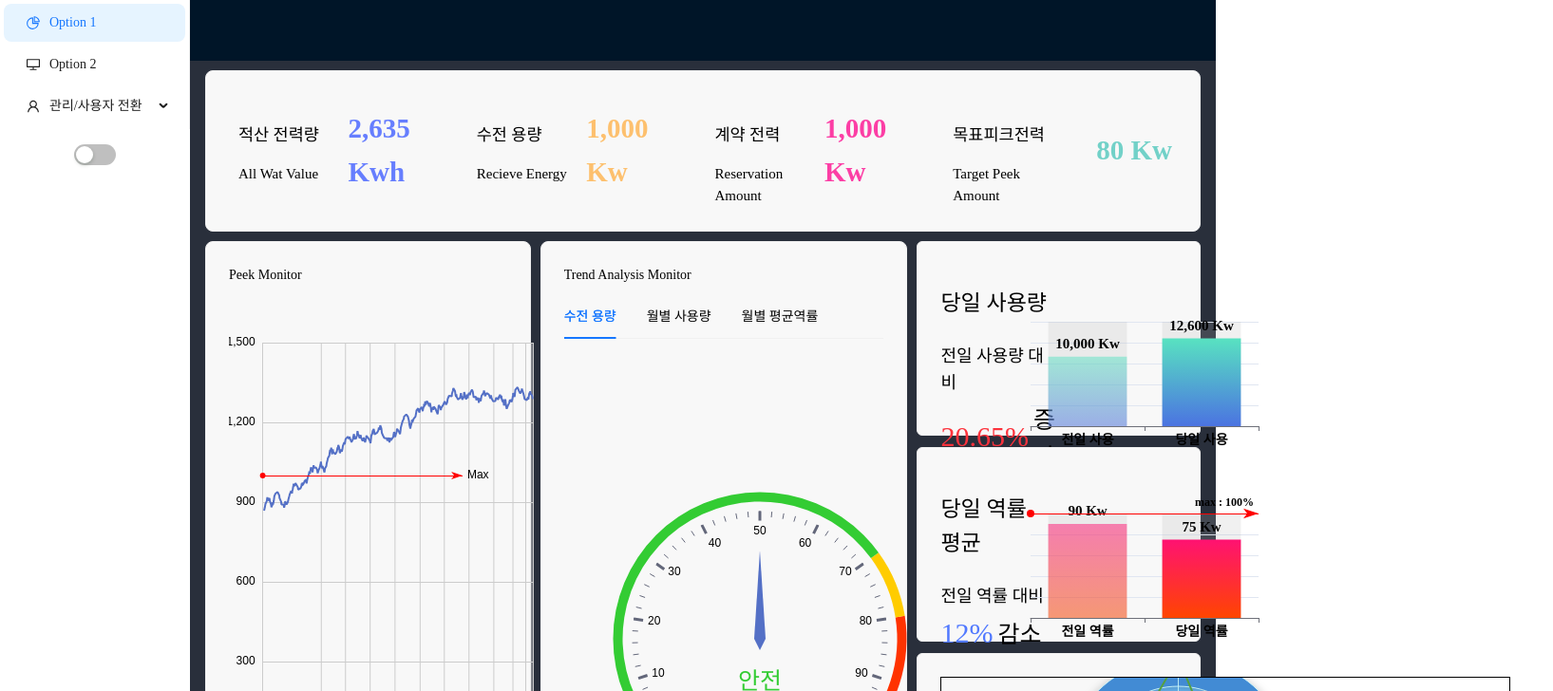
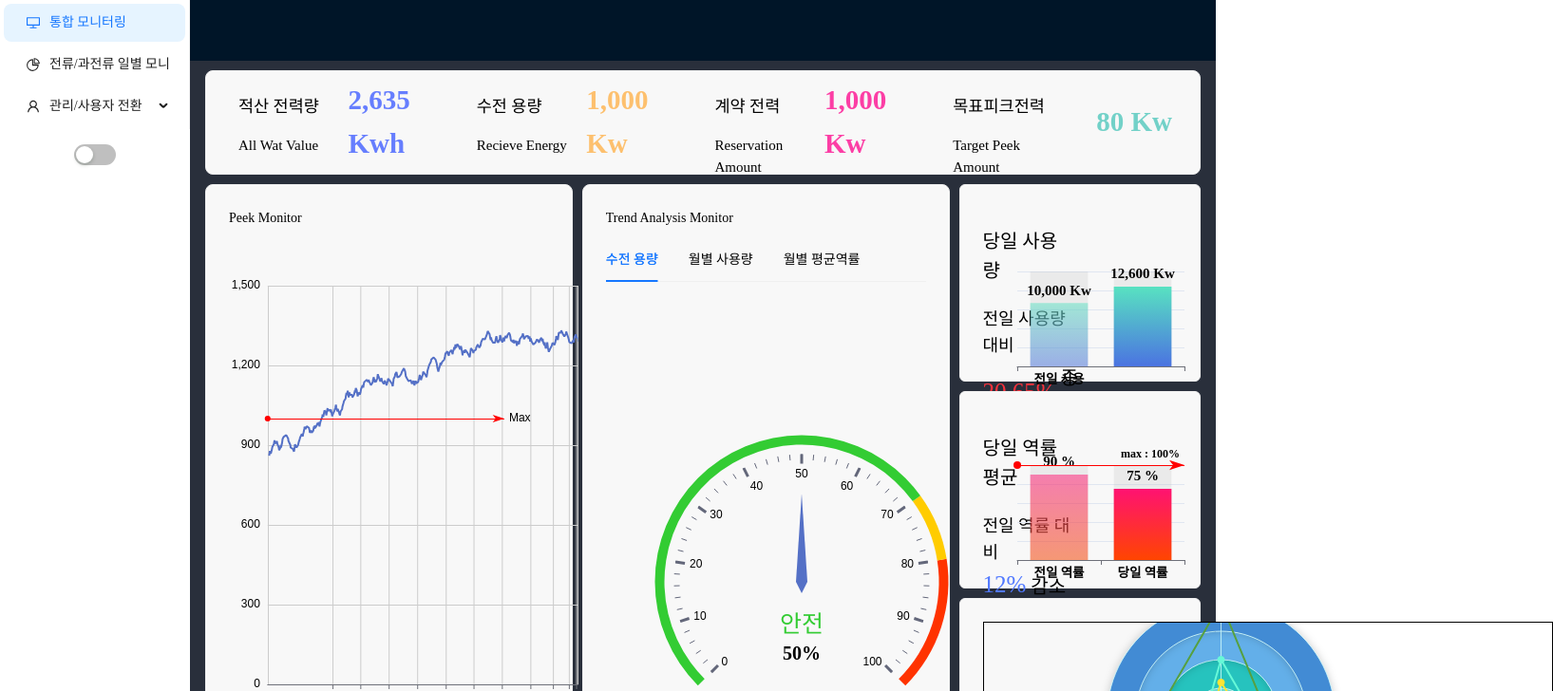
Before and after one commit to kbs6138/fems-workHome, a React (Create React App) app: page / in a window 1280 px wide. Shown: the top 728 px of the page at 95% size, 1635 px wide, since content can reach past the window. Built offline with nearby package versions, Linux system fonts and the light colour scheme; the HTML template or start-up script is replaced by a standard one.

Commit message:
dddddddd

```diff
--- a/src/App.css
+++ b/src/App.css
@@ -30,7 +30,8 @@
     margin: 0 16px;
     padding: 10px 0 10px 0;
 }
-.ant-card-body{
+
+.ant-card-body {
     background: transparent !important;
 }
 
@@ -44,8 +45,7 @@
 .Main-Top-Info2,
 .Main-Top-Info3,
 .Main-Top-Info4 {
-
-    height: 120px;
+    height: 60px;
     display: flex;
 }
 
@@ -54,7 +54,6 @@
 .Main-Top-Info3-Col1,
 .Main-Top-Info4-Col1 {
     height: 100%;
-    padding: 30px;
     padding-left: 10px !important;
 }
 
@@ -72,14 +71,13 @@
 .Main-Top-Info4-p {
     font-size: 15px;
     font-family: 'NanumSquareNeo';
-
 }
 
 
 .Main-Top-Info1-h1,
 .Main-Top-Info2-h1,
 .Main-Top-Info3-h1,
-.Main-Top-Info4-h1{
+.Main-Top-Info4-h1 {
     font-size: 29px !important;
 }
 
@@ -142,9 +140,9 @@
 }
 
 .Main-Bottom-Content1,
-.Main-Bottom-Content2{
+.Main-Bottom-Content2 {
 
-    height: 500px;
+    height: 455px;
     max-height: 100% !important;
 }
 
@@ -152,12 +150,13 @@
 .Card3-top,
 .Card3-middle,
 .Card3-bottom {
-    height: 205px;
+    height: 208px;
     border-radius: 6px;
 }
 
 .card-container {
-    margin-bottom: 12px; /* 원하는 여백 크기로 변경 가능 */
+    margin-bottom: 10px;
+    /* 원하는 여백 크기로 변경 가능 */
 }
 
 
@@ -189,25 +188,26 @@ span p {
 .Card1-grid-Percent-value,
 .Card2-grid-Percent-value,
 .Card3-grid-Percent-value {
-    font-size: 30px;
-    font-family: 'NanumSquareNeoExtraBold';
+    font-size: 25px;
+    font-family: 'NanumSquareNeoBold';
 }
 
 
 .Card1-grid-Title-text,
-.Card2-grid-Title-text{
-    font-size: 23px;
+.Card2-grid-Title-text {
+    font-size: 20px;
     font-family: 'NanumSquareNeoBold';
 }
+
 .Card1-grid-SubTitle-text,
-.Card2-grid-SubTitle-text{
+.Card2-grid-SubTitle-text {
     font-size: 18px;
 }
 
 .Card1-grid-Percent-Near-text,
 .Card2-grid-Percent-Near-text,
 .Card3-grid-Percent-Near-text {
-    font-size: 25px;
+    font-size: 20px;
     font-family: 'NanumSquareNeoExtraBold';
 }
 
--- a/src/Components/Charts/RightChart1.jsx
+++ b/src/Components/Charts/RightChart1.jsx
@@ -17,7 +17,7 @@ const RightChart1 = () => {
                 axisLabel: {
                     fontWeight: 'bold',
                     color: isDarkMode ? '#fff' : 'black',
-                    fontSize: '14px',
+                    fontSize: '13.5px',
                     fontFamily: 'NanumSquareNeo'
                 }
             },
@@ -71,7 +71,7 @@ const RightChart1 = () => {
         <div
             id="RightChart1"
             className="RightChart1"
-            style={{ width: '300px', height: '240px', position: 'absolute', transform: 'translate(-30%, -50%)' , left:'30px' }}
+            style={{ width: '220px', height: '230px', position: 'absolute', transform: 'translate(10%, -50%)' , right:'0' }}
         ></div>
     );
 };
--- a/src/Components/Charts/RightChart2.jsx
+++ b/src/Components/Charts/RightChart2.jsx
@@ -17,7 +17,7 @@ const RightChart2 = () => {
                 axisLabel: {
                     fontWeight: 'bold',
                     color: isDarkMode ? '#fff' : 'black',
-                    fontSize: '14px',
+                    fontSize: '13.5px',
                     fontFamily: 'NanumSquareNeo'
                 }
             },
@@ -49,7 +49,7 @@ const RightChart2 = () => {
                     label: {
                         show: true,
                         position: 'top',
-                        formatter: (params) => `${params.value.toLocaleString()} Kw`,
+                        formatter: (params) => `${params.value.toLocaleString()} %`,
                         fontWeight: 'bold',
                         fontSize: '15px',
                         fontFamily: 'NanumSquareNeo',
@@ -89,7 +89,7 @@ const RightChart2 = () => {
         <div
             id="RightChart2"
             className="RightChart2"
-            style={{ width: '300px', height: '240px', position: 'absolute', transform: 'translate(-30%, -50%)' , left:'30px' }}
+            style={{ width: '220px', height: '230px', position: 'absolute', transform: 'translate(10%, -50%)' , right:'0' }}
         ></div>
     );
 };
--- a/src/Layouts/Main/Main.jsx
+++ b/src/Layouts/Main/Main.jsx
@@ -90,7 +90,7 @@ const AppMain = () => {
                     lg: 10,
                 }}
             >
-                <Col className="gutter-row" span={8}>
+                <Col className="gutter-row" span={9}>
                     <div className='Main-Center-Content1'>
                         <Card className={`Card1 ${TxtTheme} ${BgTheme}`}>
                             <h8>Peek Monitor</h8>
@@ -109,7 +109,7 @@ const AppMain = () => {
                     </div>
                 </Col>
 
-                <Col className="gutter-row" span={7}>
+                <Col className="gutter-row" span={6}>
                     <div className="card-container">
                         <Card className={`Card3-top ${TxtTheme} ${BgTheme}`}>
                             <Row gutter={[16, 12]} justify="center" align="middle">
--- a/src/Layouts/Sider/Sider.jsx
+++ b/src/Layouts/Sider/Sider.jsx
@@ -16,8 +16,8 @@ function getItem(label, key, icon, children) {
 }
 
 const items = [
-  getItem('Option 1', '1', <PieChartOutlined />),
-  getItem('Option 2', '2', <DesktopOutlined />),
+  getItem('통합 모니터링', '1', <DesktopOutlined />),
+  getItem('전류/과전류 일별 모니터링', '2', <PieChartOutlined />),
   getItem('관리/사용자 전환', 'sub1', <UserOutlined />, [
     getItem('관리자', '3'),
     getItem('사용자', '4'),
```
Lines whose indentation alone changed are shown as unchanged.
